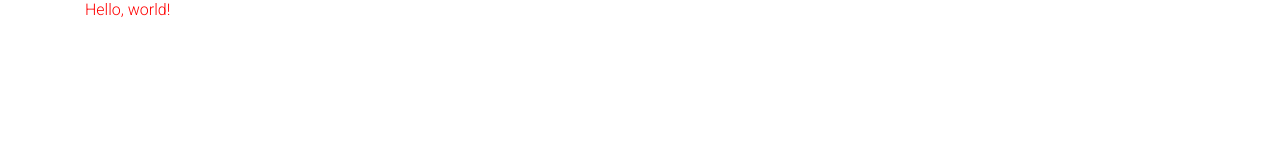
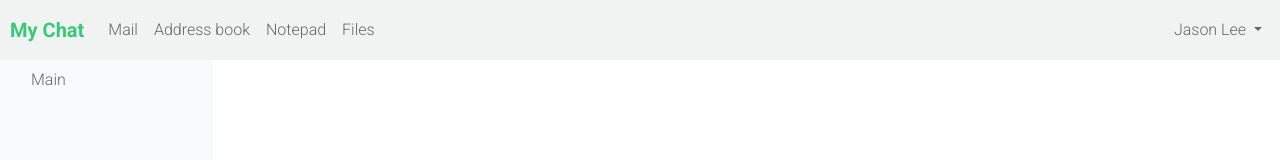
Before and after one commit to TeriFash/chat_2.0, a website: page build/index.html in a window 1280 px wide. Drawn offline with nearby package versions, Linux system fonts and the light colour scheme.

Commit message:
Main markup

```diff
--- a/app/scss/style.sass
+++ b/app/scss/style.sass
@@ -3,6 +3,20 @@
 @import "base/_settings"
 
 body
-  color: red
-  h2
-    color: white
+a
+  color: #666
+.main
+  padding-top: 48px
+.sidebar
+
+  height: 100vh
+  position: fixed
+  li
+    a
+      color: #666
+.navbar_main
+  background: #F1F3F2
+  padding: 10px
+  .navbar-brand
+    color: #37c977
+    font-weight: bold
```
Also changed, not shown: build/css/style.css, build/index.html.
